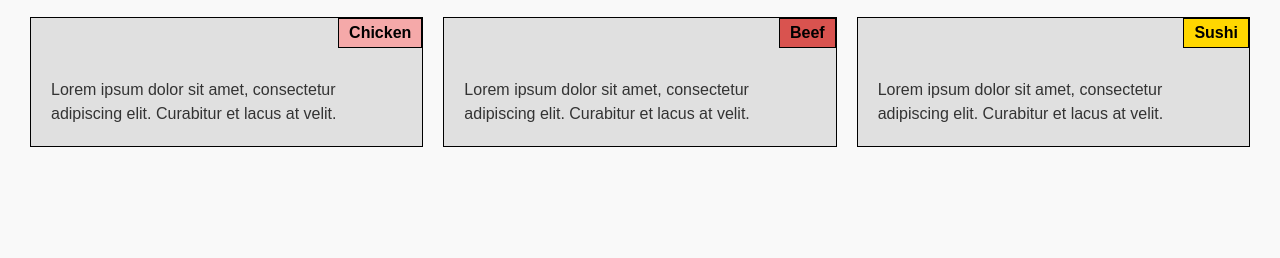
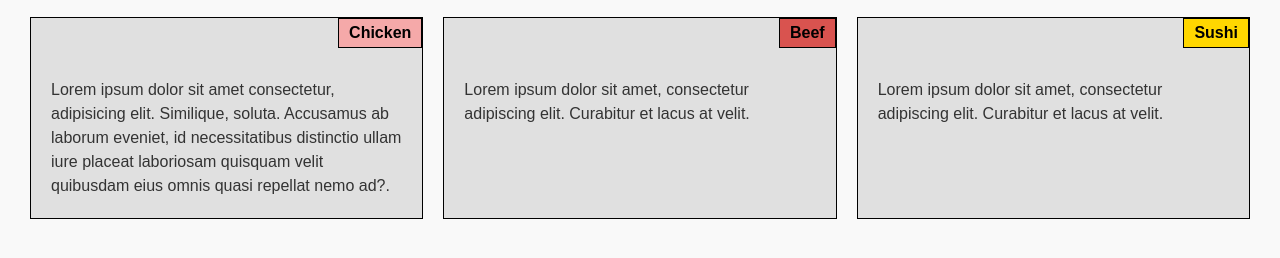
Before and after one commit to MohsinMohammed593/Courseera, a plain HTML site: page index.html in a window 1280 px wide. Shown: the part 60-318 px from the top of the page. Drawn offline with Linux system fonts and the light colour scheme.

Commit message:
Update index.html

```diff
--- a/index.html
+++ b/index.html
@@ -13,7 +13,7 @@
     <main>
         <section class="section" id="chicken">
             <div class="section-title">Chicken</div>
-            <p>Lorem ipsum dolor sit amet, consectetur adipiscing elit. Curabitur et lacus at velit.</p>
+            <p>Lorem ipsum dolor sit amet consectetur, adipisicing elit. Similique, soluta. Accusamus ab laborum eveniet, id necessitatibus distinctio ullam iure placeat laboriosam quisquam velit quibusdam eius omnis quasi repellat nemo ad?.</p>
         </section>
         <section class="section" id="beef">
             <div class="section-title">Beef</div>
```
